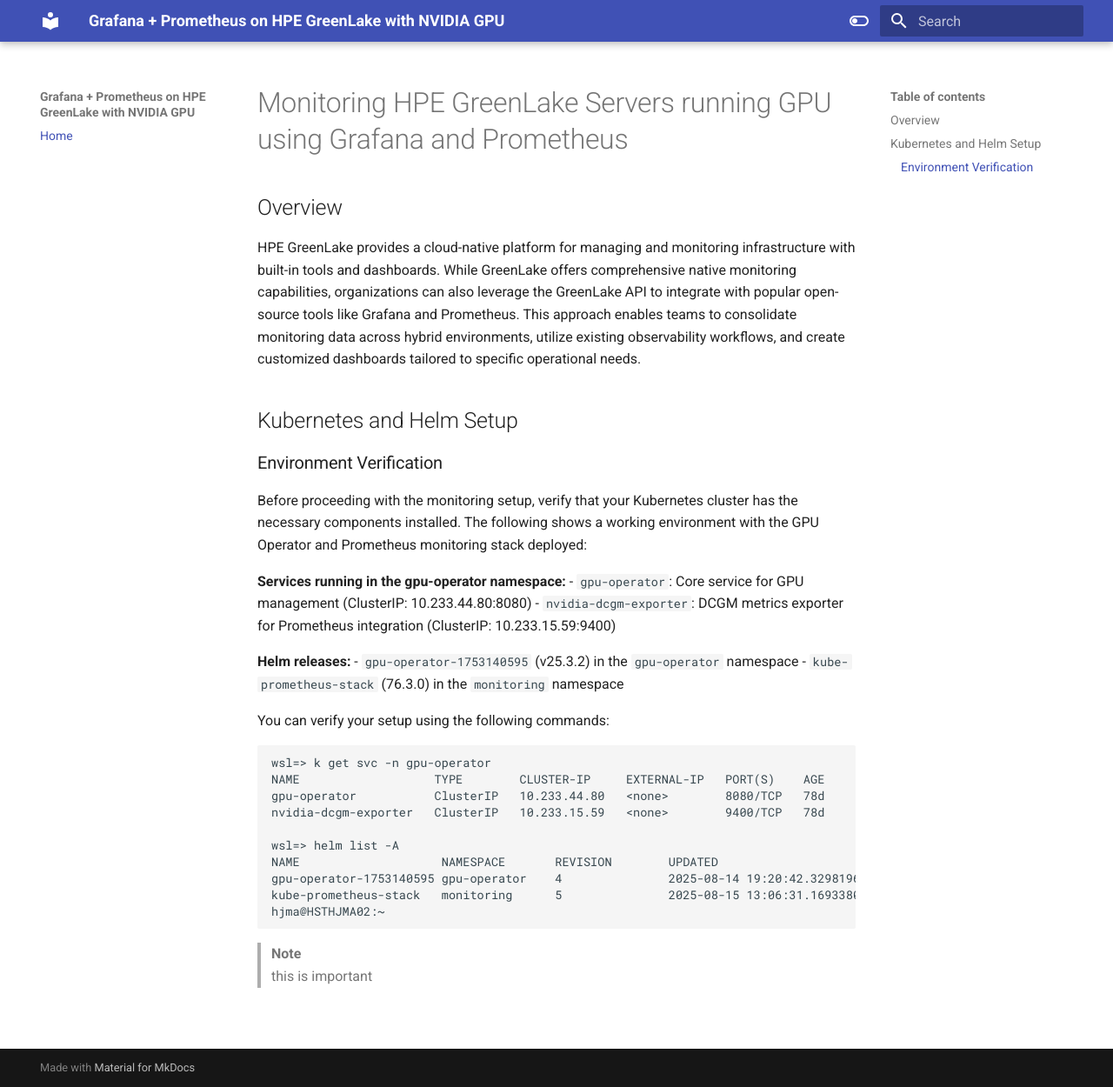
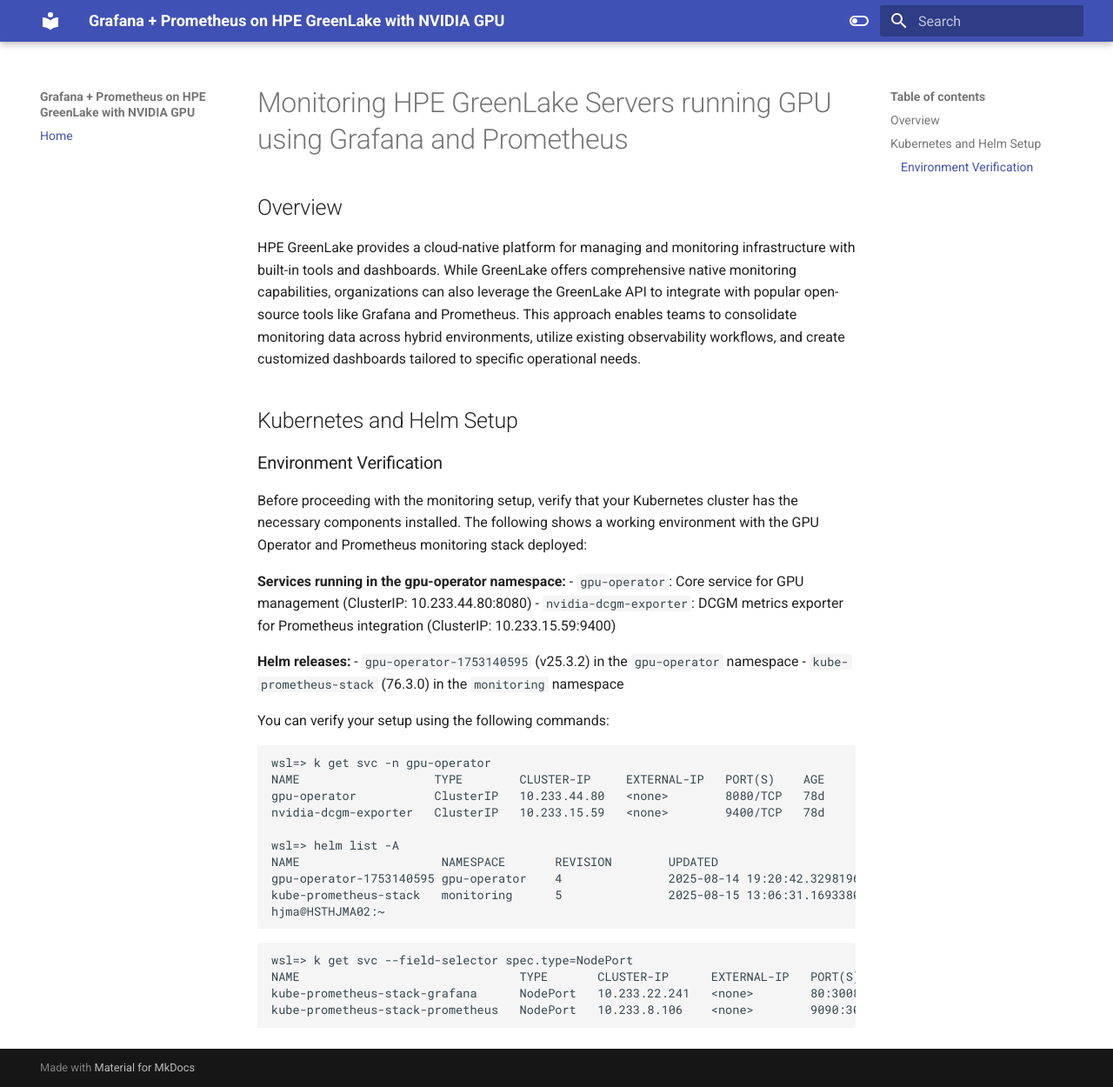
Before and after one commit to hjma29/grafana-prometheus-hpe-greenlake-com-nvidia, an MkDocs documentation site: the page built from docs/whitepaper.md, in a window 1280 px wide and 1250 px high. Shown: the whole window at 87% size. Built offline with MkDocs 1.6.1 and Material for MkDocs 9.7.7, drawn with Linux system fonts in a browser that asks for light colours.

Commit message:
[skip ci] 251009-13:16 on mini4

````diff
--- a/docs/whitepaper.md
+++ b/docs/whitepaper.md
@@ -33,6 +33,11 @@ kube-prometheus-stack   monitoring      5               2025-08-15 13:06:31.1693
 hjma@HSTHJMA02:~
 ```
 
-> **Note**
-> this is important
->
+
+
+```
+wsl=> k get svc --field-selector spec.type=NodePort
+NAME                               TYPE       CLUSTER-IP      EXTERNAL-IP   PORT(S)                         AGE
+kube-prometheus-stack-grafana      NodePort   10.233.22.241   <none>        80:30080/TCP                    55d
+kube-prometheus-stack-prometheus   NodePort   10.233.8.106    <none>        9090:30090/TCP,8080:30398/TCP   55d
+```
````
